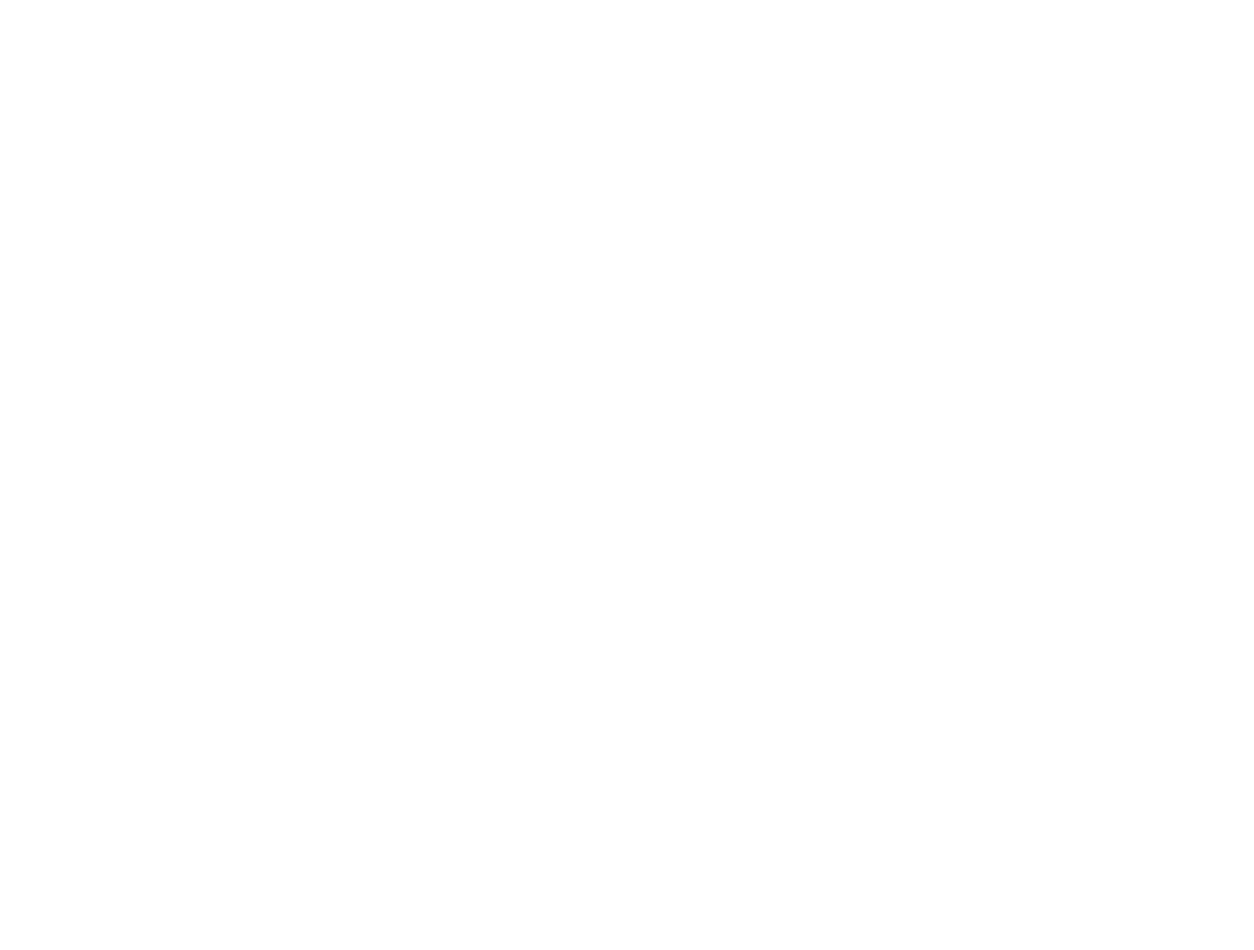
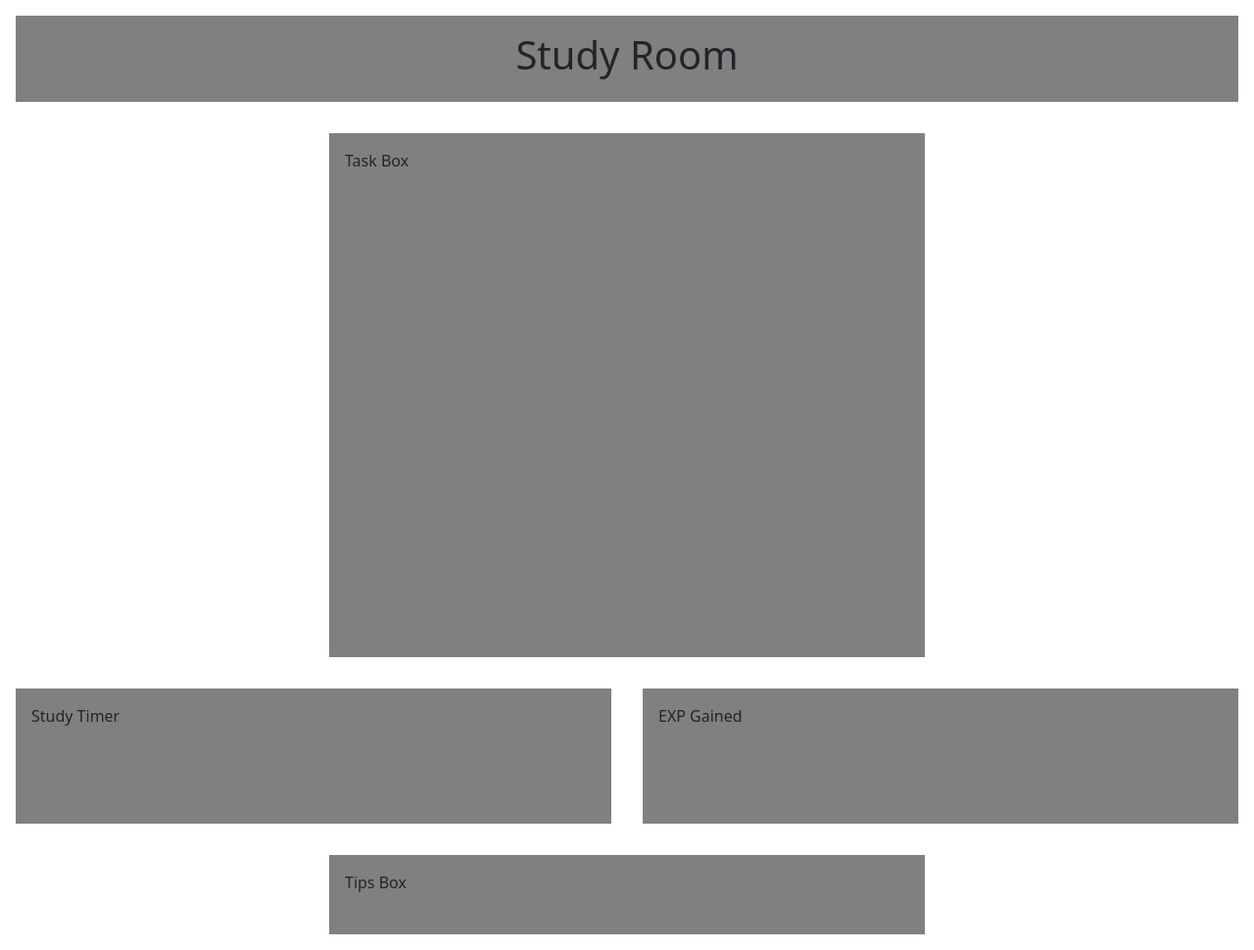
Before and after one commit to CyrusVillaruz/1800_202230_BBY19, a plain HTML site: page session.html in a window 1280 px wide. Shown: the whole page at 98% size. Before the commit the page ends 800 px from the top, so only its background shows below. Drawn offline with nearby package versions, Linux system fonts and the light colour scheme.

Commit message:
Created a session page layout and a css file for session

```diff
--- a/session.html
+++ b/session.html
@@ -13,11 +13,33 @@
   <link href="https://cdn.jsdelivr.net/npm/bootstrap@5.0.2/dist/css/bootstrap.min.css" rel="stylesheet"
     integrity="sha384-EVSTQN3/azprG1Anm3QDgpJLIm9Nao0Yz1ztcQTwFspd3yD65VohhpuuCOmLASjC" crossorigin="anonymous" />
   <!-- Boostrap Library JS CDN  go here -->
-    <script src="https://cdn.jsdelivr.net/npm/bootstrap@5.1.3/dist/js/bootstrap.bundle.min.js" integrity="sha384-ka7Sk0Gln4gmtz2MlQnikT1wXgYsOg+OMhuP+IlRH9sENBO0LRn5q+8nbTov4+1p" crossorigin="anonymous"></script>
+  <script src="https://cdn.jsdelivr.net/npm/bootstrap@5.1.3/dist/js/bootstrap.bundle.min.js"
+    integrity="sha384-ka7Sk0Gln4gmtz2MlQnikT1wXgYsOg+OMhuP+IlRH9sENBO0LRn5q+8nbTov4+1p"
+    crossorigin="anonymous"></script>
   <!-- Other libraries go here -->
 
   <!-- Link to styles of your own -->
-
+  <link rel="stylesheet" href="./styles/session.css">
 </head>
 
+<!-- Session -->
+<body>
+  <div class="sessiongrid">
+    <header class="sessionhead">
+      <div id="sessiontitle">
+        <h1>Study Room</h1>
+      </div>
+    </header>
+    <div class="main">
+      <div id="task">Task Box</div>
+      <div id="stimer">Study Timer</div>
+      <div id="exp">EXP Gained</div>
+      <div id="tips">Tips Box</div>
+    </div>
+  </div>
+
+<!-- Nav Bar -->
+
+</body>
+
 </html>
--- /dev/null
+++ b/styles/session.css
@@ -0,0 +1,52 @@
+.sessiongrid {
+    display: grid;
+}
+
+.main {
+    display: grid;
+    height: 850px;
+    grid-template-columns: 1fr 1fr 1fr 1fr;
+    grid-template-rows: 5fr 1.5fr 1fr;
+    grid-template-areas:
+    ". task task ."
+    "study study xp xp"
+    ". tip tip .";
+
+}
+
+#sessiontitle {
+    grid-area: header;
+    place-items: center;
+    text-align: center;
+    margin: 1rem;
+    padding: 1rem;
+    background: grey;
+}
+
+#task {
+    grid-area: task;
+    margin: 1rem;
+    padding: 1rem;
+    background: grey;
+}
+
+#stimer {
+    grid-area: study;
+    margin: 1rem;
+    padding: 1rem;
+    background: grey;
+}
+
+#exp {
+    grid-area: xp;
+    margin: 1rem;
+    padding: 1rem;
+    background: grey;
+}
+
+#tips {
+    grid-area: tip;
+    margin: 1rem;
+    padding: 1rem;
+    background: grey;
+}
```
Also changed, not shown: setup.html (+6 -4 lines), styles/setup.css (+7 -5 lines). Lines whose indentation alone changed are shown as unchanged.
